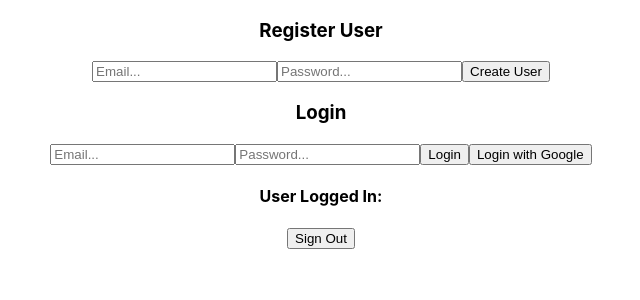
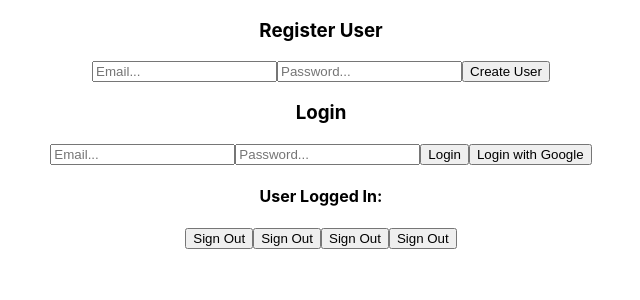
Before and after one commit to sebastianbarreram/firebase-authentication, a React (Create React App) app: page / in a window 1280 px wide. Shown: the top 300 px of the page, without its empty margins (319-959 px from the left). Built offline with nearby package versions, Linux system fonts and the light colour scheme; no server answers.

Commit message:
Deploy test with github

```diff
--- a/src/App.js
+++ b/src/App.js
@@ -112,6 +112,9 @@ function App() {
       {user?.email}
 
       <button onClick={logout}> Sign Out </button>
+      <button onClick={logout}> Sign Out </button>
+      <button onClick={logout}> Sign Out </button>
+      <button onClick={logout}> Sign Out </button>
     </div>
   );
 }
```
